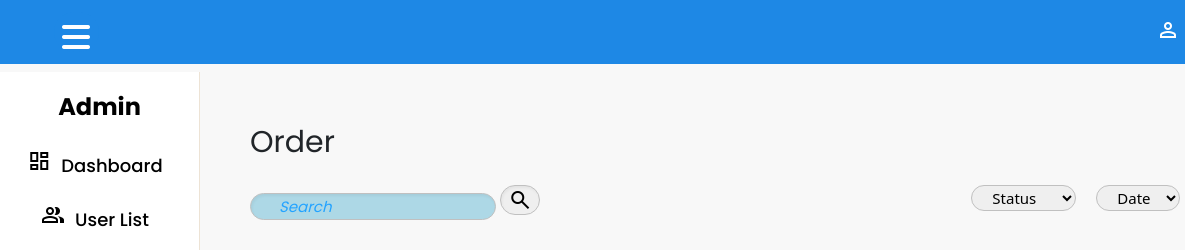
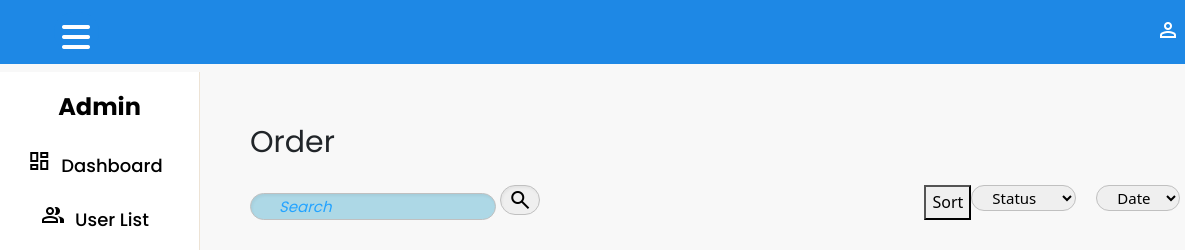
Before and after one commit to Johnsaro/BizBazaar, a plain HTML site: page src/D-Order Catalog/Order.html in a window 1280 px wide. Shown: the top 250 px of the page, 0-1185 px from the left. Drawn offline with nearby package versions, Linux system fonts and the light colour scheme.

Commit message:
SortById Function modified

```diff
--- a/src/D-Order Catalog/Order.html
+++ b/src/D-Order Catalog/Order.html
@@ -156,6 +156,7 @@
     </div>
 
     <div class="dropdown-section">
+      <button onclick="sortById()">Sort</button>
       <select class="filter-dropdown" id="status-filter">
         <option value="">Status</option>
         <option value="shipped">Shipped</option>
@@ -172,7 +173,9 @@
     <button class="export-btn" onclick="exportToExcel()">Export</button>
 
 </div>
+
 <div id="tableContainer"></div>
+
   <p id="errorMessage" class="error"></p>
         <div class="pagination">
           <a href="#">&laquo;</a>
--- a/src/D-Order Catalog/scripts/main.js
+++ b/src/D-Order Catalog/scripts/main.js
@@ -277,7 +277,7 @@ const filterTable = () => {
 document.addEventListener("DOMContentLoaded", renderTable);
 
 //
-function sortTable() {
+function sortById() {
   const table = document.getElementById("dataTable");
   let switching = true;
 
```
